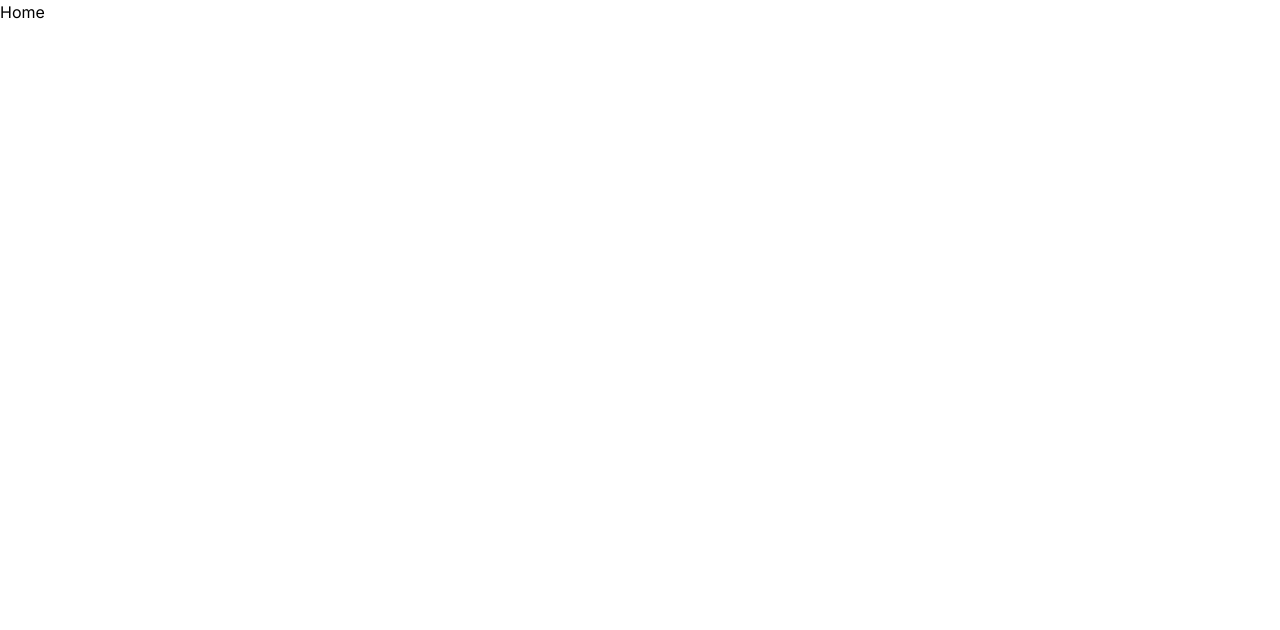
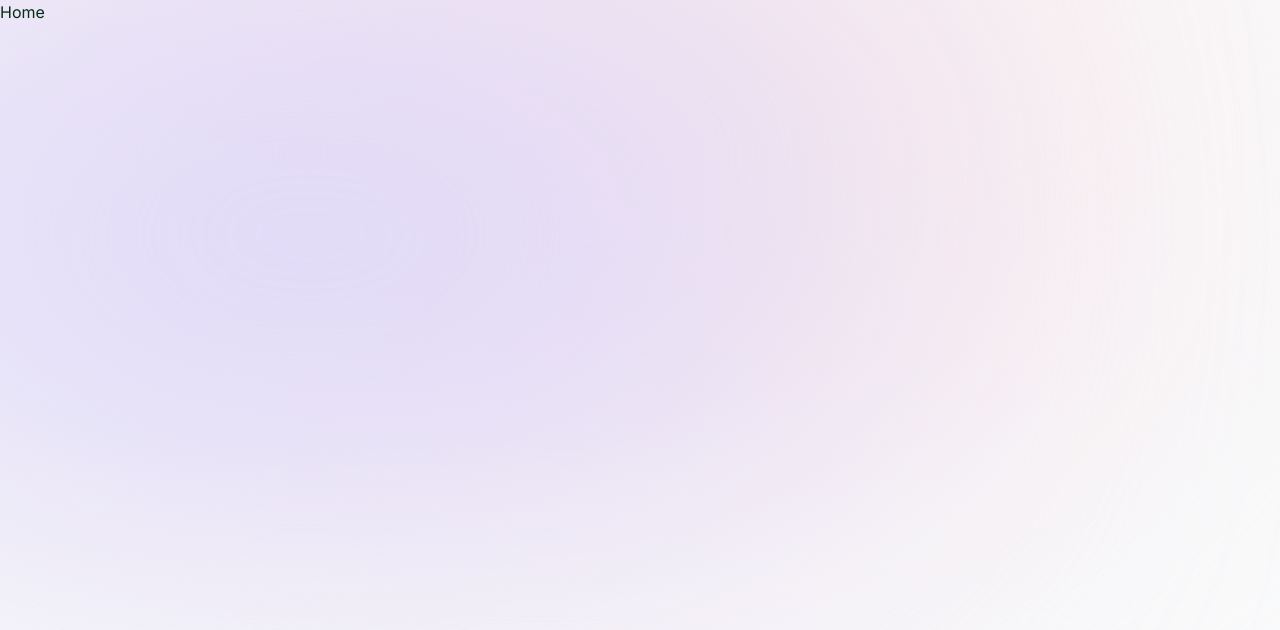
Before and after one commit to wylu1037/awesome-portfolio, a Next.js app: page / in a window 1280 px wide. Shown: the top 630 px of the page. Built offline with nearby package versions, Linux system fonts and the light colour scheme.

Commit message:
chore: add awesome background

```diff
--- a/app/layout.tsx
+++ b/app/layout.tsx
@@ -1,12 +1,13 @@
 import type { Metadata } from "next";
 import { Inter } from "next/font/google";
 import "./globals.css";
+import React from "react";
 
 const inter = Inter({ subsets: ["latin"] });
 
 export const metadata: Metadata = {
   title: "Awesome Portfolio",
-  description: "Generated by create next app",
+  description: "Portfolio",
 };
 
 export default function RootLayout({
@@ -16,7 +17,11 @@ export default function RootLayout({
 }>) {
   return (
     <html lang="en">
-      <body className={inter.className}>{children}</body>
+      <body className={`${inter.className} relative bg-gray-50 text-green-950`}>
+        <div className="absolute -z-10 top-[-6rem] right-[11rem] bg-[#fbe2e3] h-[31.25rem] w-[31.25rem] rounded-full blur-[11rem] sm:w-[68.75rem]"></div>
+        <div className="absolute -z-10 top-[-1rem] left-[-35rem] bg-[#dbd7fb] h-[31.25rem] w-[50rem] rounded-full blur-[11rem] sm:w-[68.75rem] md:left-[-33rem] lg:left-[-28rem] xl:left-[-15rem] 2xl:left-[-5rem]"></div>
+        {children}
+      </body>
     </html>
   );
 }
```
Also changed, not shown: 1 other file (tests, documents, lock files or other folders).
